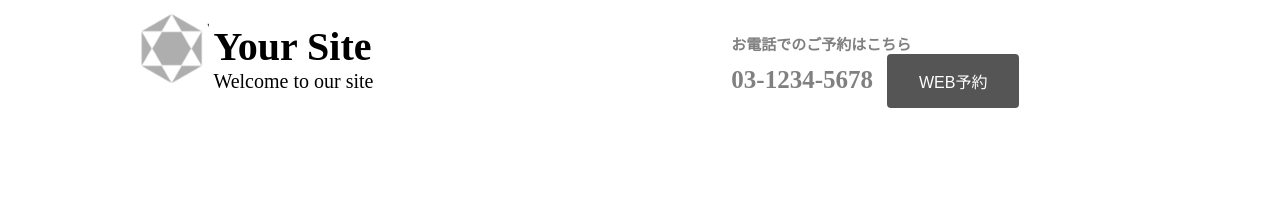
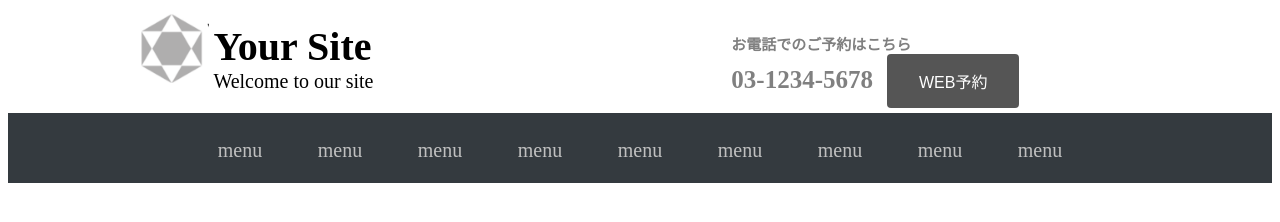
Before and after one commit to larrych-lab/personal-work, a plain HTML site: page index.html in a window 1280 px wide. Drawn offline with Linux system fonts and the light colour scheme.

Commit message:
navbar finish

```diff
--- a/index.html
+++ b/index.html
@@ -22,5 +22,18 @@
             <button class="button">WEB予約</button>
         </div>
     </div>
+    <nav class="navbar">
+        <div class="nav nav-edge"></div>
+        <div class="nav">menu</div>
+        <div class="nav">menu</div>
+        <div class="nav">menu</div>
+        <div class="nav">menu</div>
+        <div class="nav">menu</div>
+        <div class="nav">menu</div>
+        <div class="nav">menu</div>
+        <div class="nav">menu</div>
+        <div class="nav">menu</div>
+        <div class="nav nav-edge"></div>
+    </nav>
 </body>
 </html>
--- a/style.css
+++ b/style.css
@@ -33,7 +33,7 @@
     color:gray;
 }
 .button {
-    background-color: #555555; /* Green */
+    background-color: #555555;
     border-radius: 4px;
     border: none;
     color: white;
@@ -45,3 +45,23 @@
     cursor: pointer;
     margin-left:10px;
   }
+
+.navbar{
+    display: flex;
+    flex: nowrap;
+    background-color: #343a3f;
+    margin-top: 5px;
+    text-align: center;
+}
+.nav{
+    width: 100px;
+    height: 55px;
+    line-height: 75px;
+    padding-bottom: 15px;
+    font-size: 20px;
+    text-align: center;
+    color: silver;
+}
+.nav-edge{
+    flex-grow: 2
+}
```
